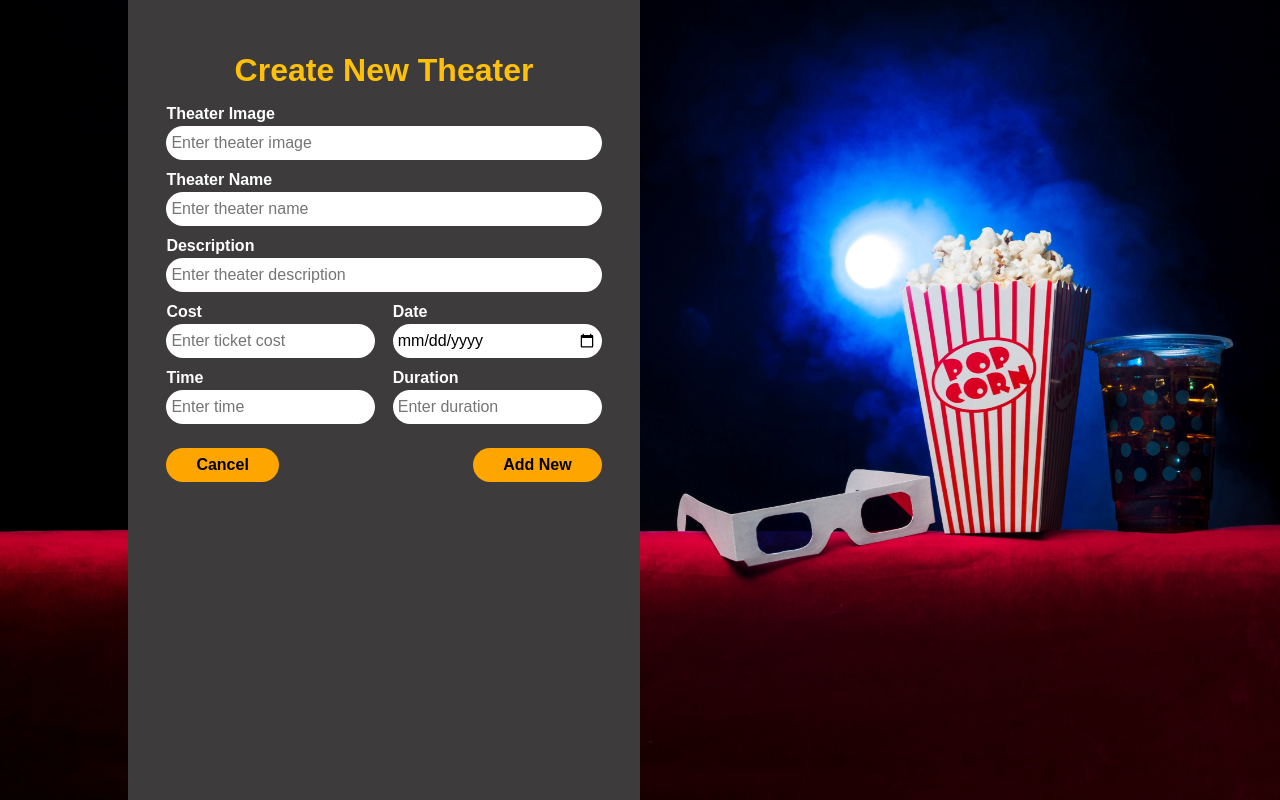
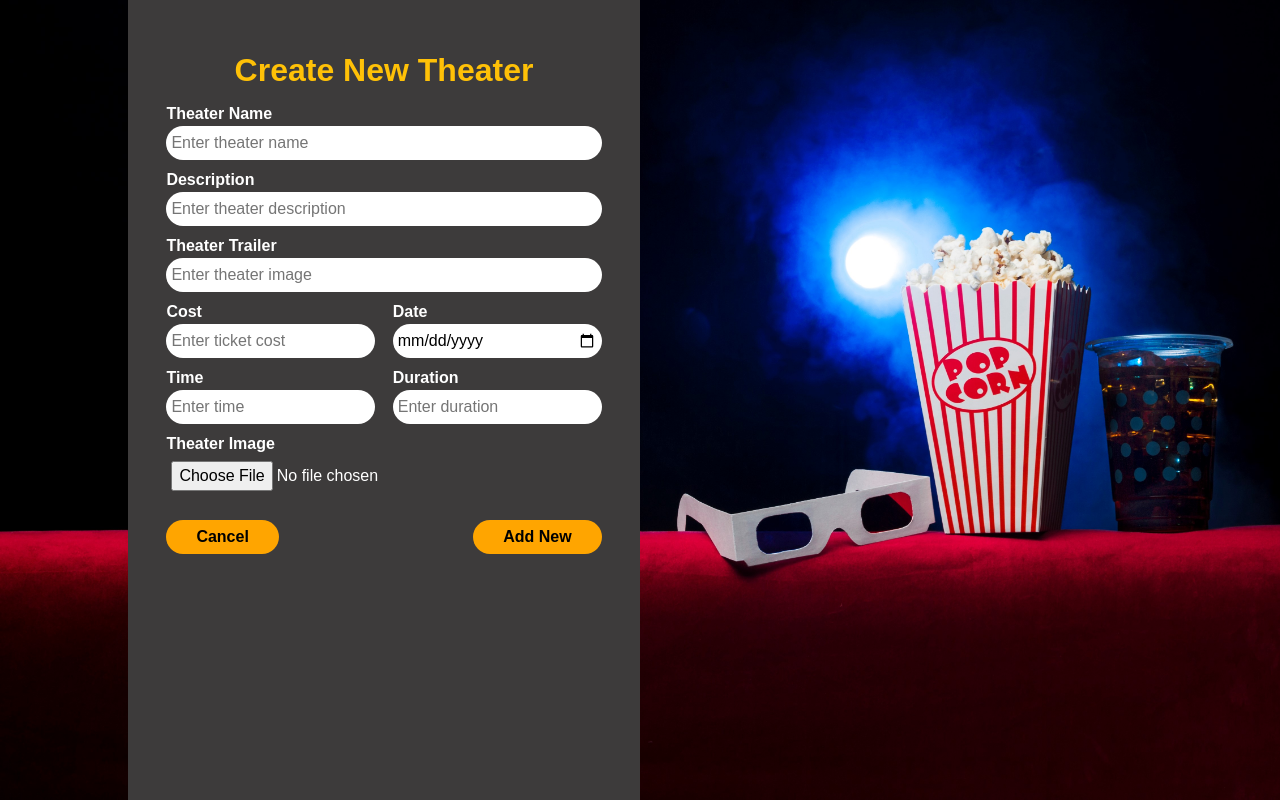
Before and after one commit to rienleam/MOVIES-TICKET-PROJECT, a PHP site: page /controllers/admin/addshow.controller.php in a window 1280 px wide. Run offline with PHP 8.4, Linux system fonts and the light colour scheme; some libraries are stand-ins or nearby versions.

Commit message:
[MOV-64]: edit on from

```diff
--- a/controllers/admin/addshow.controller.php
+++ b/controllers/admin/addshow.controller.php
@@ -1,4 +1,5 @@
 <?php
+require "../../models/addshow.model.php";
 
 
 $image_error = '';
@@ -8,10 +9,18 @@ $cost_error = '';
 $date_error = '';
 $time_error = '';
 $duration_error = '';
+$trailer_error = '';
+$task_complete = 0;
+$isbutton = 2;
 
-$task_complete = 0;
-
-
+if (isset($_POST["button"]))
+    {
+        $isbutton = $_POST["button"];
+    }
+if ($isbutton == 0)
+{
+    header("Location: /movie");
+}
    if($_SERVER['REQUEST_METHOD'] == 'POST')
    {
         $image = $_POST['theater-image'] ? $_POST['theater-image'] : '';
@@ -21,53 +30,98 @@ $task_complete = 0;
         $date = $_POST['date'] ? $_POST['date'] : '';
         $time = $_POST['time'] ? $_POST['time'] : '';
         $duration = $_POST['duration'] ? $_POST['duration'] : '';
-        $isCancel = isset($_POST['cancel']) ? $_POST['cancel'] : '';
+        $trailer = $_POST['theater-trailer'] ? $_POST['theater-trailer'] : '';
+
+
 
         if (empty($image)){
             $image_error = "Theater image required";
         }
         else{
             $task_complete += 1;
+
+        }
+        if (empty( $trailer)){
+            $trailer_error  = "Theater trailer required";
+        }
+        else{
+            $task_complete += 1;
+
         }
         if (empty($theatername)){
             $theatername_error = "Theater name required";
         }
         else{
             $task_complete += 1;
+
         }
         if (empty($description)){
             $description_error = "Description required";
         }
         else{
             $task_complete +=1;
+
         }
         if (empty($cost)){
             $cost_error = "Cost required";
         }
         else{
             $task_complete +=1;
+
         }
         if (empty($date)){
             $date_error = "Date required";
         }
         else{
             $task_complete += 1;
+
         }
         if (empty($time)){
             $time_error = "Time required";
         }
         else {
             $task_complete += 1;
+
         }
         if (empty($duration)){
             $duration_error = "Duration required";
         }
         else{
             $task_complete += 1;
+
         }
-        if ($task_complete == 7)
+        if ($task_complete == 8)
         {
-            header("Location: /movie");
+            require "../../databases/database.php";
+            $duration_error = $_FILES[$image]['name'];
+            if (isset($_FILES[$image]['name']) AND !empty($_FILES[$image]['name'])){
+                $img_name = $_FILES[$image]['name'];
+                $tmp_name = $_FILES[$image]['tmp_name'];
+                $error = $_FILES[$image]['error'];
+
+                $duration_error = $duration;
+                $time_error = $time;
+                $date_error = $date;
+                $cost_error = $cost;
+                $description_error = $description;
+                $theatername_error = $theatername;
+                $trailer_error  = $trailer;
+                $image_error = $image;
+                if($error === 0){
+                   $img_ex = pathinfo($img_name, PATHINFO_EXTENSION);
+                   $img_ex_to_lc = strtolower($img_ex);
+
+                   $allowed_exs = array('jpg', 'jpeg', 'png');
+                   if(in_array($img_ex_to_lc, $allowed_exs)){
+                        $new_img_name = uniqid($theatername, true).'.'.$img_ex_to_lc;
+                        $img_upload_path = '../assets/images/'.$new_img_name;
+                        move_uploaded_file($tmp_name, $img_upload_path);
+                        inputShowInToDB($theatername, $date, $cost,$description,$time, $duration, $new_img_name, $trailer);
+                        header("Location: /movie");
+                   }
+                }
+            }
+
         }
     }
 require '../../views/seller/addshow.view.php';
--- /dev/null
+++ b/models/addshow.model.php
@@ -0,0 +1,10 @@
+<?php
+function inputShowInToDB($theatername, $date, $cost,$description,$time, $duration, $trailer, $new_img_name)
+{
+    global $connection;
+    $sql = "INSERT INTO list_shows(show_name, date, cost, description, time, duration, trailer, image)
+    VALUES(?,?,?,?,?,?,?,?)";
+    $stmt = $connection->prepare($sql);
+    $stmt->execute([$theatername, $date, $cost,$description,$time, $duration, $trailer, $new_img_name]);
+
+}
--- a/views/seller/addshow.view.php
+++ b/views/seller/addshow.view.php
@@ -1,15 +1,15 @@
 <?php
-    require '../../views/partials\header.php';
+    require '../../views/partials/header.php';
+
+
 ?>
-<link rel="stylesheet" href="views\css\addshow.css">
+<link rel="stylesheet" href="views/css/addshow.css">
 <div class="create">
     <form class="addshow-form" action= "<?php $action ?>"  method="post">
 
-        <h2 class="mb-2 text-warning">Create New Theater</h2>
+        <h2 class="mb-2 text-warning">Create New Theater </h2>
 
-        <label class="mt-1" for="theater-image">Theater Image</label>
-        <input type="text" name="theater-image" placeholder="Enter theater image">
-        <small class="form-text text-danger"> <?php echo $image_error; ?></small>
+
 
         <label class="mt-1" for="theater-name">Theater Name</label>
         <input type="text" name="theater-name" placeholder="Enter theater name">
@@ -18,6 +18,10 @@
         <label class="mt-1" for="description">Description</label>
         <input type="text" name="description" placeholder="Enter theater description">
         <small class="form-text text-danger"> <?= $description_error; ?></small>
+
+        <label class="mt-1" for="theater-trailer">Theater Trailer</label>
+        <input type="text" name="theater-trailer" placeholder="Enter theater image">
+        <small class="form-text text-danger"> <?php echo $trailer_error; ?></small>
 
         <div class="cost-date">
             <div class="the-cost">
@@ -44,9 +48,13 @@
             </div>
 
         </div>
+
+        <label class="mt-1" for="th-im">Theater Image</label>
+        <input type="file" class="th-im" name="theater-image"  placeholder="Enter theater image">
+        <small class="form-text text-danger"> <?php echo $image_error; ?></small>
         <div class="click-action">
-            <a href="/"><button id="cancel" name="cancel">Cancel</button></a>
-            <a href="/"><button id="addnew" type="submit" name="submit-add">Add New</button></a>
+            <a href="/"><button id="cancel" name="button" value="0">Cancel</button></a>
+            <a href="/"><button id="addnew" type="submit" name="button" value="1">Add New</button></a>
         </div>
     </form>
 </div>
```
